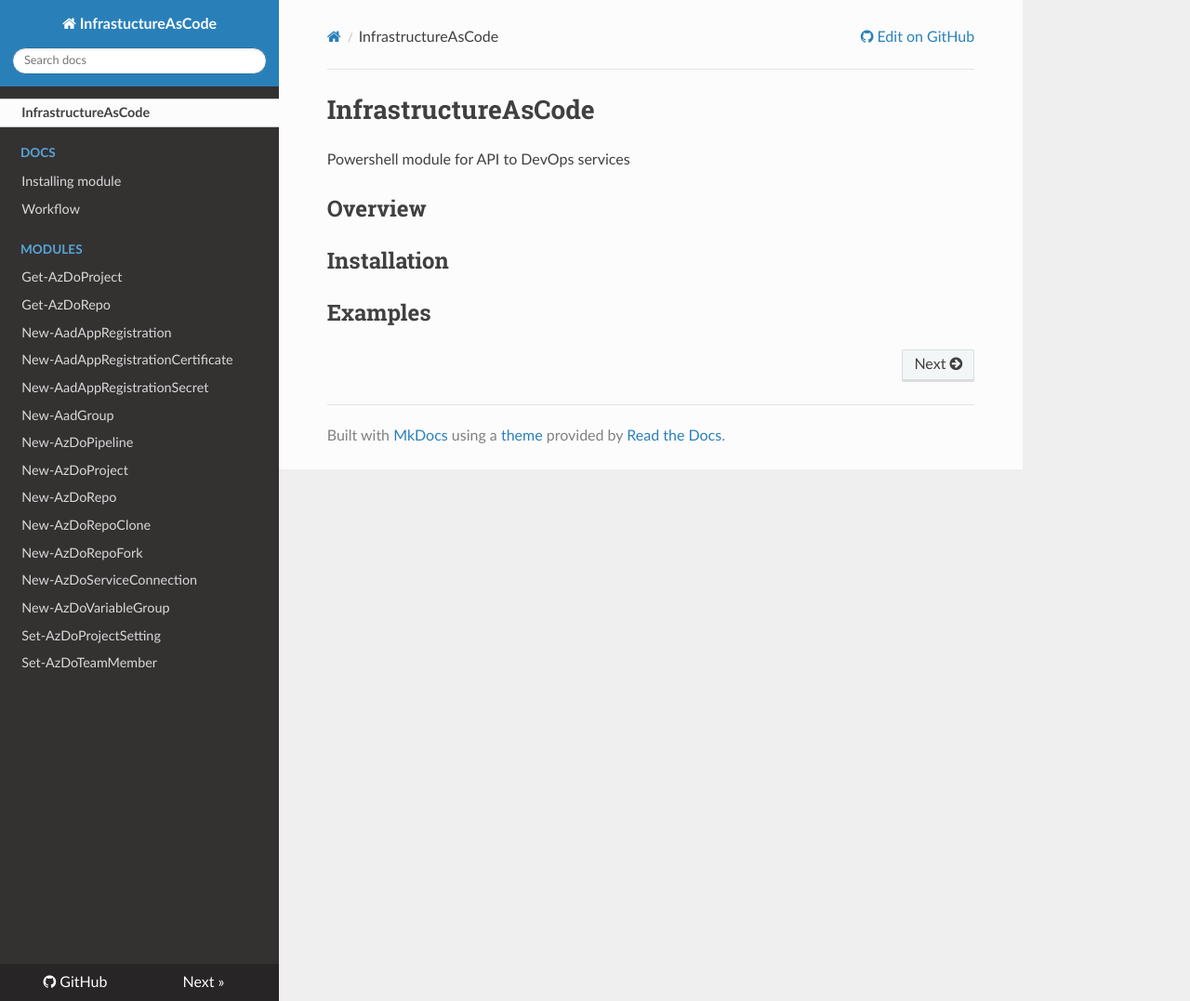
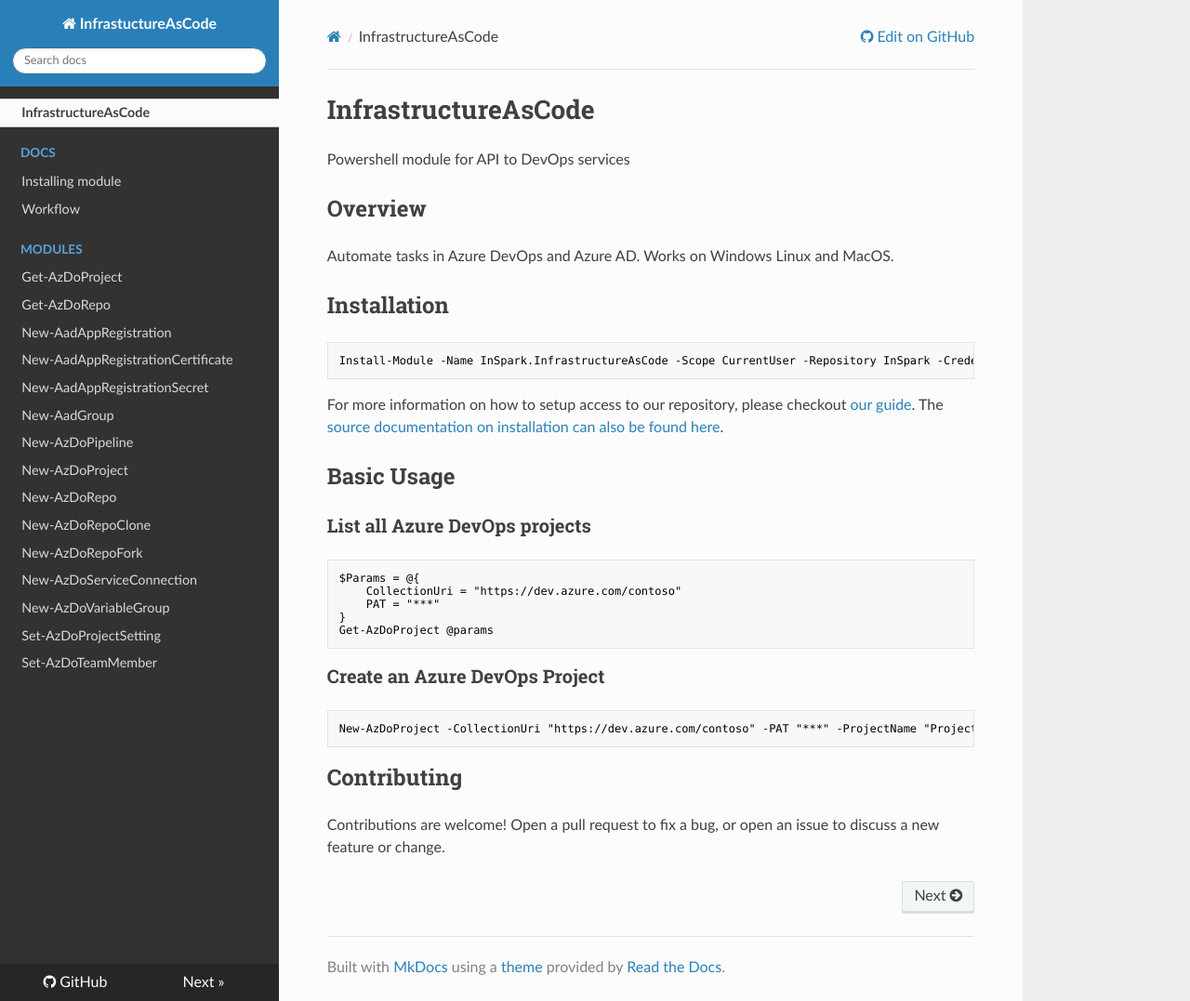
Before and after one commit to WeAreInSpark/AzureDevOpsPowerShellAPI, an MkDocs documentation site: the page built from docs/en-US/index.md, in a window 1280 px wide and 1077 px high. Shown: the whole window at 93% size. Built offline with MkDocs 1.6.1, drawn with Linux system fonts in a browser that asks for light colours; nearby versions of some CDN libraries.

Commit message:
Fixed index content

````diff
--- a/docs/en-US/index.md
+++ b/docs/en-US/index.md
@@ -4,6 +4,33 @@
 
 ## Overview
 
+Automate tasks in Azure DevOps and Azure AD. Works on Windows Linux and MacOS.
+
 ## Installation
 
-## Examples
+```powershell
+Install-Module -Name InSpark.InfrastructureAsCode -Scope CurrentUser -Repository InSpark -Credential $InSparkAzureDevopsArtifacts
+```
+
+For more information on how to setup access to our repository, please checkout [our guide](https://weareinspark.github.io/BRC.PS.InfrastructureAsCode/about_InstallingModule/). The [source documentation on installation can also be found here](https://github.com/WeAreInSpark/BRC.PS.InfrastructureAsCode/blob/main/docs/en-US/about_InstallingModule.md).
+
+## Basic Usage
+
+### List all Azure DevOps projects
+
+```powershell
+$Params = @{
+    CollectionUri = "https://dev.azure.com/contoso"
+    PAT = "***"
+}
+Get-AzDoProject @params
+```
+
+### Create an Azure DevOps Project
+
+```powershell
+New-AzDoProject -CollectionUri "https://dev.azure.com/contoso" -PAT "***" -ProjectName "Project 1"
+```
+
+## Contributing
+Contributions are welcome! Open a pull request to fix a bug, or open an issue to discuss a new feature or change.
````
